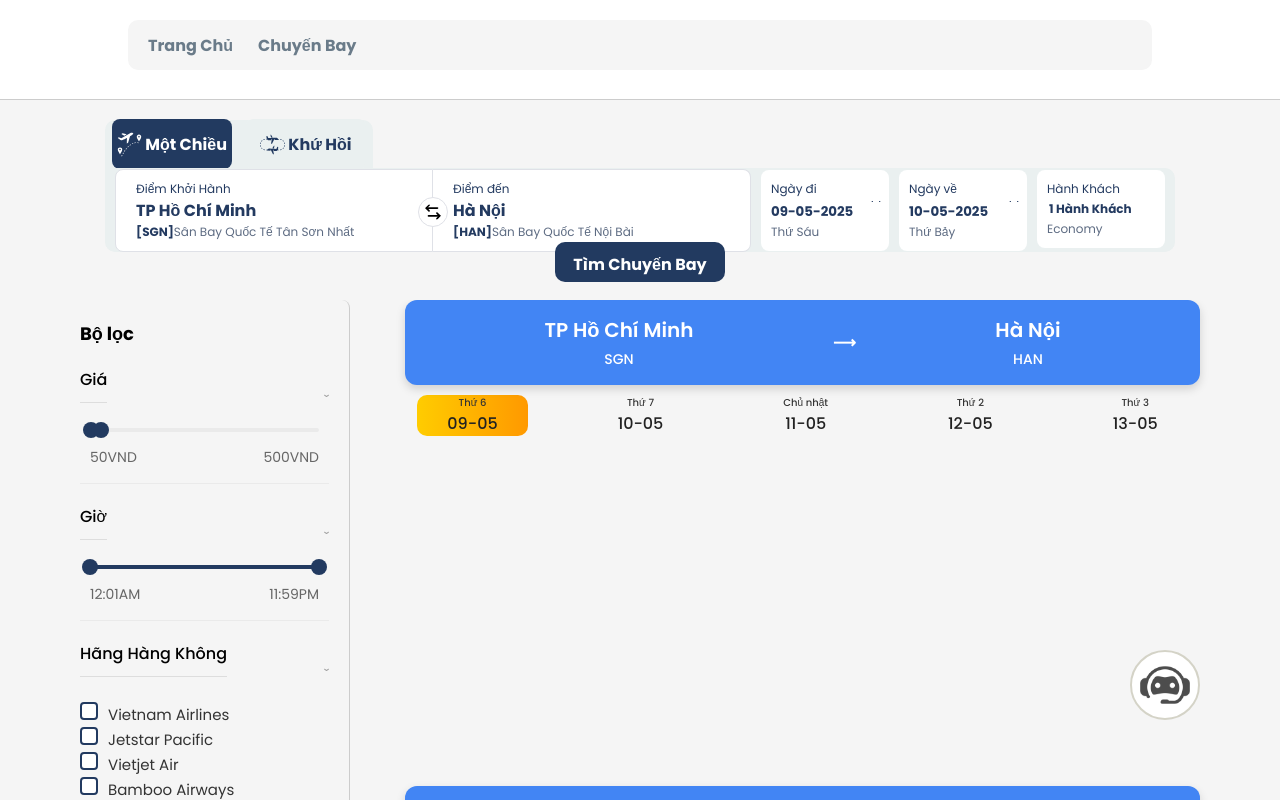
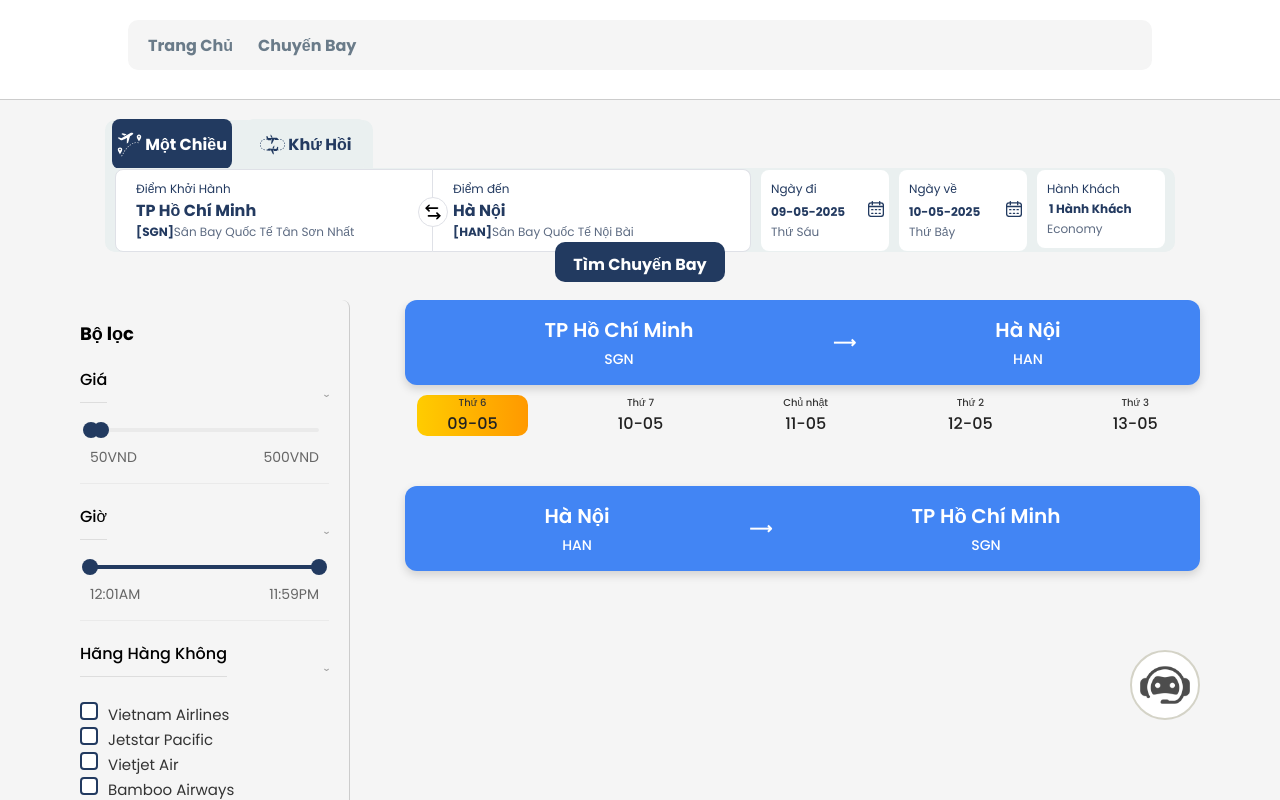
Before and after one commit to NTriCuong/project_CNPM, a React (Create React App) app: page /booking in a window 1280 px wide. Shown: the top 800 px of the page. Built offline with nearby package versions, Linux system fonts and the light colour scheme; a web font is replaced by a local one.

Commit message:
sữa các lỗi giao diện box search

```diff
--- a/src/component/search/FlightSearchBox.js
+++ b/src/component/search/FlightSearchBox.js
@@ -22,13 +22,11 @@ import SelectConsumer from "./component/selectConsumer/SelectConsumer";
 import { searchFlight } from "../../api/axiosClient";
 import { format, parse } from "date-fns";
 import { appendFlightData, setFlightData } from "../../redux/searchFlightSlice";
-import { useNavigate } from 'react-router-dom';
+import { useNavigate } from "react-router-dom";
 import { setDataDisplay } from "../../redux/dataDisplay";
 
-
-
 function FlightSearchBox({ className }) {
-  const navigate = useNavigate()
+  const navigate = useNavigate();
   const Dispath = useDispatch(); // dẩy dữa liệu lên
   const [tickerType, setTickerType] = useState(true);
   // trạng thái người dùng đang nhấn vào field chọn điểm đến và điểm đi hay chưa
@@ -48,18 +46,51 @@ function FlightSearchBox({ className }) {
   }, [SelectorSearchData]);
 
   useEffect(() => {
-    const date2 = parse(SelectorSearchData.arrivalDate, "dd-MM-yyyy", new Date());
+    const date2 = parse(
+      SelectorSearchData.arrivalDate,
+      "dd-MM-yyyy",
+      new Date()
+    );
     const weekdayNumber2 = date2.getDay();
-    const weekdays = ["Chủ Nhật", "Thứ Hai", "Thứ Ba", "Thứ Tư", "Thứ Năm", "Thứ Sáu", "Thứ Bảy"];
+    const weekdays = [
+      "Chủ Nhật",
+      "Thứ Hai",
+      "Thứ Ba",
+      "Thứ Tư",
+      "Thứ Năm",
+      "Thứ Sáu",
+      "Thứ Bảy",
+    ];
     setWeekdayText2(weekdays[weekdayNumber2]);
   }, [SelectorSearchData.arrivalDate]);
 
   const handleSubmit = (e) => {
     e.preventDefault();
     // kiểm tra khứ hồi hay 1 chiều
-    if (tickerType) {// nếu là 1 chiều thì kiểm tra ngày đi
+    const today = new Date();
+    const departureDate = parse(
+      SelectorSearchData.departureDate,
+      "dd-MM-yyyy",
+      new Date()
+    );
+    const arrivalDate = parse(
+      SelectorSearchData.arrivalDate,
+      "dd-MM-yyyy",
+      new Date()
+    );
+    // So sánh ngày đi phải >= ngày hiện tại (bỏ giờ phút giây)
+    if (departureDate.setHours(0, 0, 0, 0) < today.setHours(0, 0, 0, 0)) {
+      alert("Vui lòng chọn ngày đi hợp lệ");
+      return;
+    }
+    if (arrivalDate.setHours(0, 0, 0, 0) < today.setHours(0, 0, 0, 0)) {
+      alert("Vui lòng chọn ngày về hợp lệ");
+      return;
+    }
+    if (tickerType) {
+      // nếu là 1 chiều thì kiểm tra ngày đi
       Api();
-    }else {
+    } else {
       Api();
       Api2();
     }
@@ -216,8 +247,12 @@ function FlightSearchBox({ className }) {
         departure_airport_code: SelectorSearchData.departureLocation.codeCity,
         arrival_airport_code: SelectorSearchData.arrivalLocation.codeCity,
         departure_time: (() => {
-          const parsedDate = parse(SelectorSearchData.departureDate, 'dd-MM-yyyy', new Date());
-          return format(parsedDate, 'yyyy-MM-dd');
+          const parsedDate = parse(
+            SelectorSearchData.departureDate,
+            "dd-MM-yyyy",
+            new Date()
+          );
+          return format(parsedDate, "yyyy-MM-dd");
         })(),
         ticket_classes: SelectorSearchData.ticketClasses,
         number_adults: SelectorSearchData.numberAdults,
@@ -246,10 +281,14 @@ const Api2 = async () => {
     try {
       const response = await searchFlight.post("/", {
         departure_airport_code: SelectorSearchData.arrivalLocation.codeCity,
-      arrival_airport_code:  SelectorSearchData.departureLocation.codeCity,
+        arrival_airport_code: SelectorSearchData.departureLocation.codeCity,
         departure_time: (() => {
-        const parsedDate = parse(SelectorSearchData.departureDate, 'dd-MM-yyyy', new Date());
-        return format(parsedDate, 'yyyy-MM-dd');
+          const parsedDate = parse(
+            SelectorSearchData.departureDate,
+            "dd-MM-yyyy",
+            new Date()
+          );
+          return format(parsedDate, "yyyy-MM-dd");
         })(),
         ticket_classes: SelectorSearchData.ticketClasses,
         number_adults: SelectorSearchData.numberAdults,
@@ -262,7 +301,7 @@ const Api2 = async () => {
       if (error.response) {
         // Nếu có response từ server
         if (error.response.status === 404) {
-            alert('Không tìm thấy chuyến bay về');
+          alert("Không tìm thấy chuyến bay về");
         } else {
           alert("API lỗi. Vui lòng kiểm tra lại mạng hoặc thử lại sau.");
         }
@@ -329,10 +368,22 @@ useEffect(() => {
   };
 
   // Thứ trong lịch bay đi
-const date = parse(SelectorSearchData.departureDate, "dd-MM-yyyy", new Date());
+  const date = parse(
+    SelectorSearchData.departureDate,
+    "dd-MM-yyyy",
+    new Date()
+  );
   // Lấy thứ (0 = Chủ Nhật, 1 = Thứ Hai, ..., 6 = Thứ Bảy)
   const weekdayNumber = date.getDay();
-const weekdays = ["Chủ Nhật", "Thứ Hai", "Thứ Ba", "Thứ Tư", "Thứ Năm", "Thứ Sáu", "Thứ Bảy"];
+  const weekdays = [
+    "Chủ Nhật",
+    "Thứ Hai",
+    "Thứ Ba",
+    "Thứ Tư",
+    "Thứ Năm",
+    "Thứ Sáu",
+    "Thứ Bảy",
+  ];
   const weekdayText = weekdays[weekdayNumber];
 
   return (
@@ -374,10 +425,7 @@ const weekdayText = weekdays[weekdayNumber];
                 className="field"
                 textTop="Điểm Khởi Hành"
                 textCenter={
-                  <div >
-                    {" "}
-                    {SelectorSearchData.departureLocation.city}
-                  </div>
+                  <div> {SelectorSearchData.departureLocation.city}</div>
                 }
                 textBottom={
                   <div ref={departureRef} style={{ position: "relative" }}>
@@ -407,10 +455,7 @@ const weekdayText = weekdays[weekdayNumber];
                 className="field"
                 textTop="Điểm đến"
                 textCenter={
-                  <div >
-                    {" "}
-                    {SelectorSearchData.arrivalLocation.city}
-                  </div>
+                  <div> {SelectorSearchData.arrivalLocation.city}</div>
                 }
                 textBottom={
                   <div ref={arrivalRef} style={{ position: "relative" }}>
--- a/src/component/search/component/datefield/DatePickerCustom.js
+++ b/src/component/search/component/datefield/DatePickerCustom.js
@@ -14,6 +14,8 @@ import { selectSearchData } from "../../../../redux/Store";
 const DatePickerCustom = ({ flag }) => {
   //true ngay di false ngay ve
   const selectDatasearch = useSelector(selectSearchData);
+  console.log("selectDatasearch", selectDatasearch);
+
   const [selectedDate, setSelectedDate] = useState(() => {
     const dateString = flag
       ? selectDatasearch.departureDate
@@ -28,13 +30,33 @@ const DatePickerCustom = ({ flag }) => {
   const openDatePicker = () => {
     datePickerRef.current.setFocus(); // hoặc dùng .input.click() nếu không được
   };
-  useEffect(() => {
-    if (flag)
-      //ngay di
-      Dispath(updateDepartureDate(format(new Date(selectedDate), "dd-MM-yyyy")));
-    else Dispath(updateArrivalDate(format(new Date(selectedDate), "dd-MM-yyyy")));
-  }, [selectedDate]);
+ useEffect(() => {
+  const dateString = flag
+    ? selectDatasearch.departureDate
+    : selectDatasearch.arrivalDate;
+
+  const parsedDate = parse(dateString, "dd-MM-yyyy", new Date());
+  setSelectedDate(parsedDate);
+}, [selectDatasearch.departureDate, selectDatasearch.arrivalDate]);
+
   registerLocale("vi", vi); // đăng ký locale
+
+  const CustomInput = React.forwardRef(({ value, onClick }, ref) => (
+  <div
+    onClick={onClick}
+    ref={ref}
+    style={{
+      fontSize:'12px',
+      backgroundColor: "#fff",
+      cursor: "pointer",
+      userSelect: "none"
+    }}
+  >
+    {value || "Chọn ngày"}
+  </div>
+));
+console.log("selectedDate", selectedDate);
+
   return (
     <div className="date-picker-customy">
       <img src={iconCalender} alt="calender" onClick={openDatePicker} />
@@ -53,7 +75,7 @@ const DatePickerCustom = ({ flag }) => {
         dateFormat="dd-MM-yyyy"
         locale="vi"
         onKeyDown={(e) => e.preventDefault()}
-        x
+        customInput={<CustomInput />}
         onPaste={(e) => e.preventDefault()}
       />
     </div>
--- a/src/page/bookingPage/component/FlightList.js
+++ b/src/page/bookingPage/component/FlightList.js
@@ -1,4 +1,3 @@
-import React from "react";
 import "./FlightList.css";
 import DateSelector from "./date/DateSelector";
 import FlightDetails from "./list/FlightDetails"
@@ -36,13 +35,13 @@ function Flightlist() {
               <div className="route-header">
                 <div className="route-info">
                   <div className="route-location">
-                    <h2>{searchData.departureLocation.city}</h2>
-                    <div className="airport-code">{searchData.departureLocation.codeCity}</div>
+                    <h2>{searchData.arrivalLocation.city}</h2>
+                    <div className="airport-code">{searchData.arrivalLocation.codeCity}</div>
                   </div>
                   <div className="route-arrow">⟶</div>
                   <div className="route-location">
-                    <h2>{searchData.arrivalLocation.city}</h2>
-                    <div className="airport-code">{searchData.arrivalLocation.codeCity}</div>
+                    <h2>{searchData.departureLocation.city}</h2>
+                    <div className="airport-code">{ searchData.departureLocation.codeCity}</div>
                   </div>
                 </div>
                 <button className="collapse-button">
--- a/src/page/bookingPage/component/list/FlightDetails.css
+++ b/src/page/bookingPage/component/list/FlightDetails.css
@@ -3,7 +3,7 @@
   margin: 20px auto;
   font-family: "Roboto", sans-serif;
   overflow-x: scroll;
-  height: 300px;
+  max-height: 300px;
 }
 
 .flight-card {
--- a/src/redux/searchDataClice.js
+++ b/src/redux/searchDataClice.js
@@ -16,7 +16,7 @@ export const searchDataClice = createSlice({
         airport: "Sân Bay Quốc Tế Nội Bài",
       }, //điểm đến
       departureDate: format(new Date(), "dd-MM-yyyy"), // ngày đi
-      arrivalDate:format(addDays(new Date(), 1), "dd-MM-yyyy"), // ngày về
+      arrivalDate: format(addDays(new Date(), 1), "dd-MM-yyyy"), // ngày về
       ticketClasses: "Economy", //hạng vé Premium Economy, Business
       numberAdults: 1, // số khách người lớn
       numberChildren: 0, // só khách trẻ em
@@ -31,15 +31,20 @@ export const searchDataClice = createSlice({
       state.data.arrivalLocation = actions.payload;
     },
     updateDepartureDate: (state, actions) => {
+      // Xử lý departureDate
       state.data.departureDate = actions.payload;
-
-      // Cập nhật arrivalDate = departureDate + 1
-      const departureDateObject = parse(actions.payload, "dd-MM-yyyy", new Date());
-      state.data.arrivalDate = format(addDays(departureDateObject, 1), "dd-MM-yyyy");
+      const departureDateObject = parse(
+        actions.payload,
+        "dd-MM-yyyy",
+        new Date()
+      );
+      departureDateObject.setHours(12); // Đặt giờ giữa trưa để tránh lỗi lệch ngày do timezone
+      const arrivalDateObject = addDays(departureDateObject, 1);
+      state.data.arrivalDate = format(arrivalDateObject, "dd-MM-yyyy");
     },
-    updateArrivalDate:(state, actions) => {
-        state.data.arrivalDate = actions.payload;
-      },
+    updateArrivalDate: (state, actions) => {
+      state.data.arrivalDate = actions.payload;
+    },
     updateTicketClasses: (state, actions) => {
       state.data.ticketClasses = actions.payload;
     },
@@ -62,6 +67,6 @@ export const {
   updateNumberAdults,
   updateNumberChildren,
   updateNumberInfants,
-  updateArrivalDate
+  updateArrivalDate,
 } = searchDataClice.actions;
 export default searchDataClice.reducer;
```
Also changed, not shown: src/page/homePage/HomePage.js (+0 -19 lines). Lines whose indentation alone changed are shown as unchanged.
